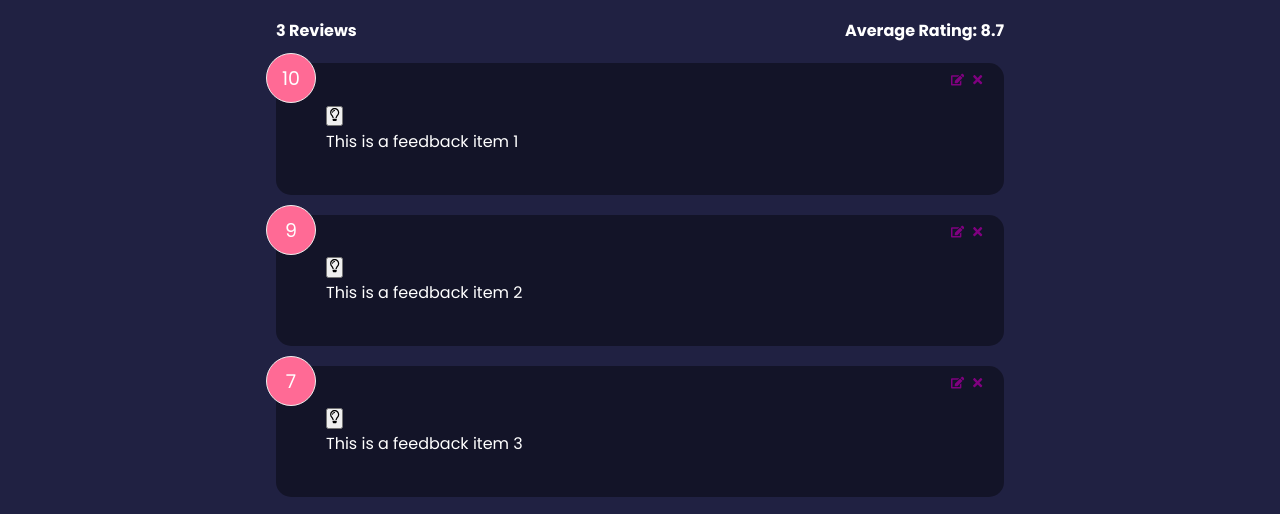
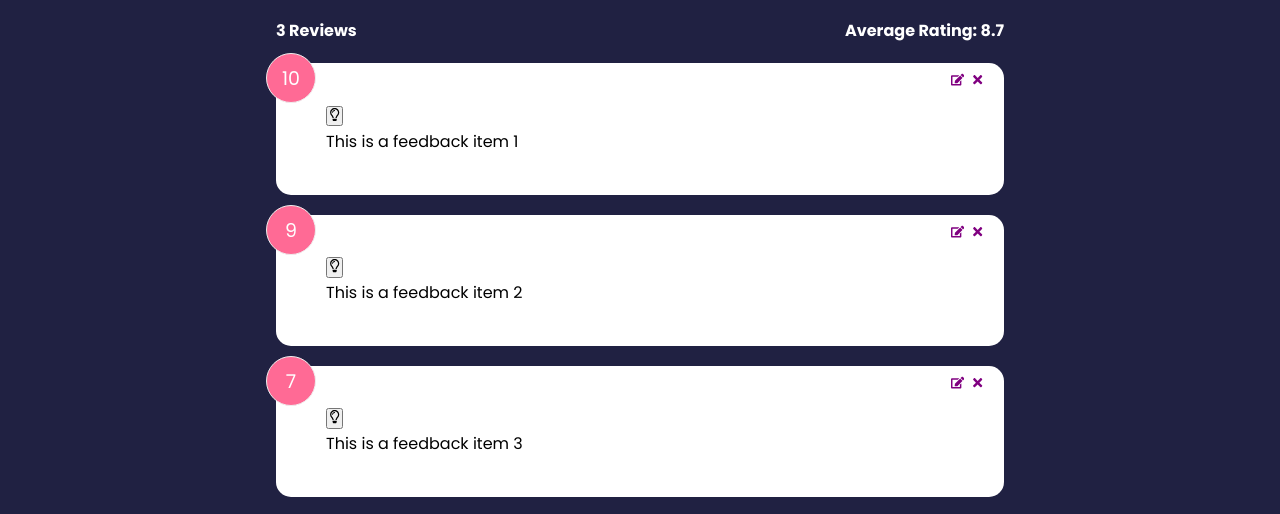
Before and after one commit to techstackmedia/feedback-app, a React (Create React App) app: page / in a window 1280 px wide. Shown: the part 381-895 px from the top of the page. Built offline with nearby package versions, Linux system fonts and the light colour scheme; the HTML template or start-up script is replaced by a standard one.

Commit message:
commit new changes

```diff
--- a/src/components/FeedbackItem/FeedbackItem.jsx
+++ b/src/components/FeedbackItem/FeedbackItem.jsx
@@ -17,7 +17,7 @@ const FeedbackItem = ({ feedbackItem }) => {
   const checkMode = isDarkMode ? <FaRegLightbulb /> : <FaLightbulb />;
 
   return (
-    <Card reverse={isDarkMode}>
+    <Card reverse={!isDarkMode}>
       <button onClick={handleModeClick}>{checkMode}</button>
       <div className="num-display">{feedbackItem.rating}</div>
       <button className="close" onClick={click}>
```
